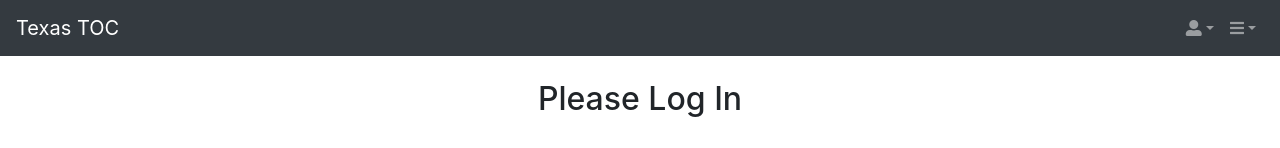
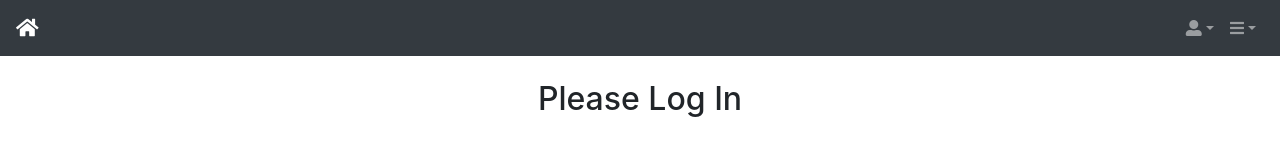
Before and after one commit to gpratte/texastoc-v2-react-redux, a React (Create React App) app: page /login in a window 1280 px wide. Shown: the top 148 px of the page. Built offline with nearby package versions, Linux system fonts and the light colour scheme.

Commit message:
show home icon instead of text

```diff
--- a/src/league/League.jsx
+++ b/src/league/League.jsx
@@ -30,6 +30,7 @@ class League extends React.Component {
 
   userIcon = <i className="fas fa-user-alt"/>
   barsIcon = <i className="fas fa-bars"/>
+  homeIcon = <i className="fas fa-home"/>
 
   shouldInitialize = (league) => {
     const shouldInitialize = isLoggedIn(league) &&
@@ -61,7 +62,7 @@ class League extends React.Component {
       <div>
         <Navbar collapseOnSelect expand="lg" bg="dark" variant="dark">
           <Navbar.Brand>
-            <Link to="/home" className={'nav-home'}>Texas TOC</Link>
+            <Link to="/home" className={'nav-home'}>{this.homeIcon}</Link>
           </Navbar.Brand>
           <Navbar.Toggle aria-controls="responsive-navbar-nav"/>
           <Navbar.Collapse id="responsive-navbar-nav">
```
